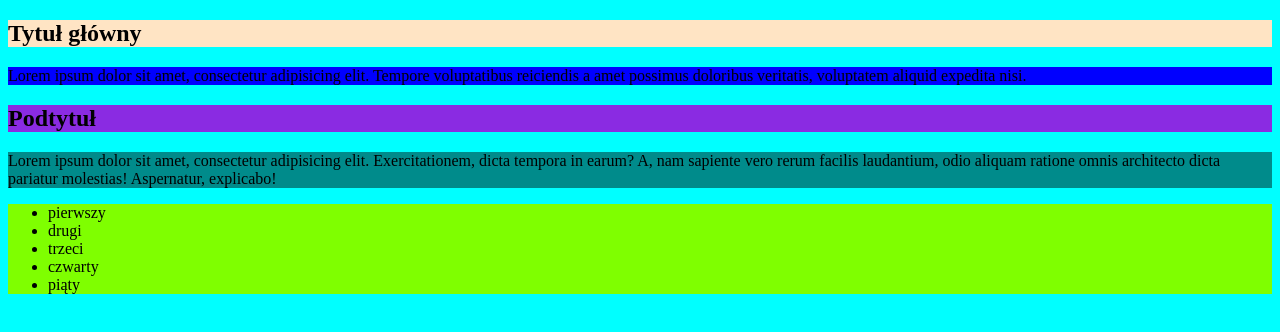
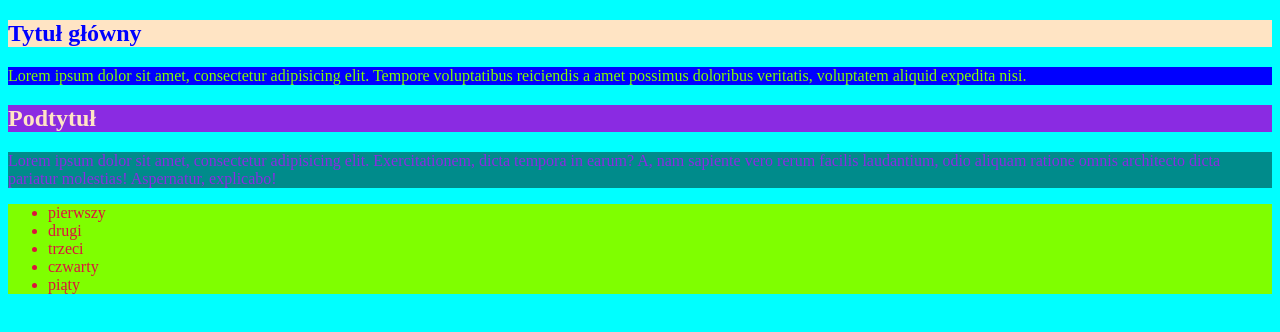
Before and after one commit to Ola1990/zadanie-kolory, a plain HTML site: page index.html in a window 1280 px wide. Drawn offline with Linux system fonts and the light colour scheme.

Commit message:
kolory czcionek

```diff
--- /dev/null
+++ b/css2/style2.css
@@ -0,0 +1,15 @@
+h1 {
+    color: blue;
+}
+.first {
+    color: chartreuse;
+}
+h2 {
+    color: bisque;
+}
+.second {
+    color: blueviolet;
+}
+ul {
+    color: crimson;
+}
--- a/index.html
+++ b/index.html
@@ -4,6 +4,7 @@
     <meta charset="UTF-8">
     <title>Document</title>
     <link rel="stylesheet" href="css/style.css">
+    <link rel="stylesheet" href="css2/style2.css">
 </head>
 <body>
     <section>
```
